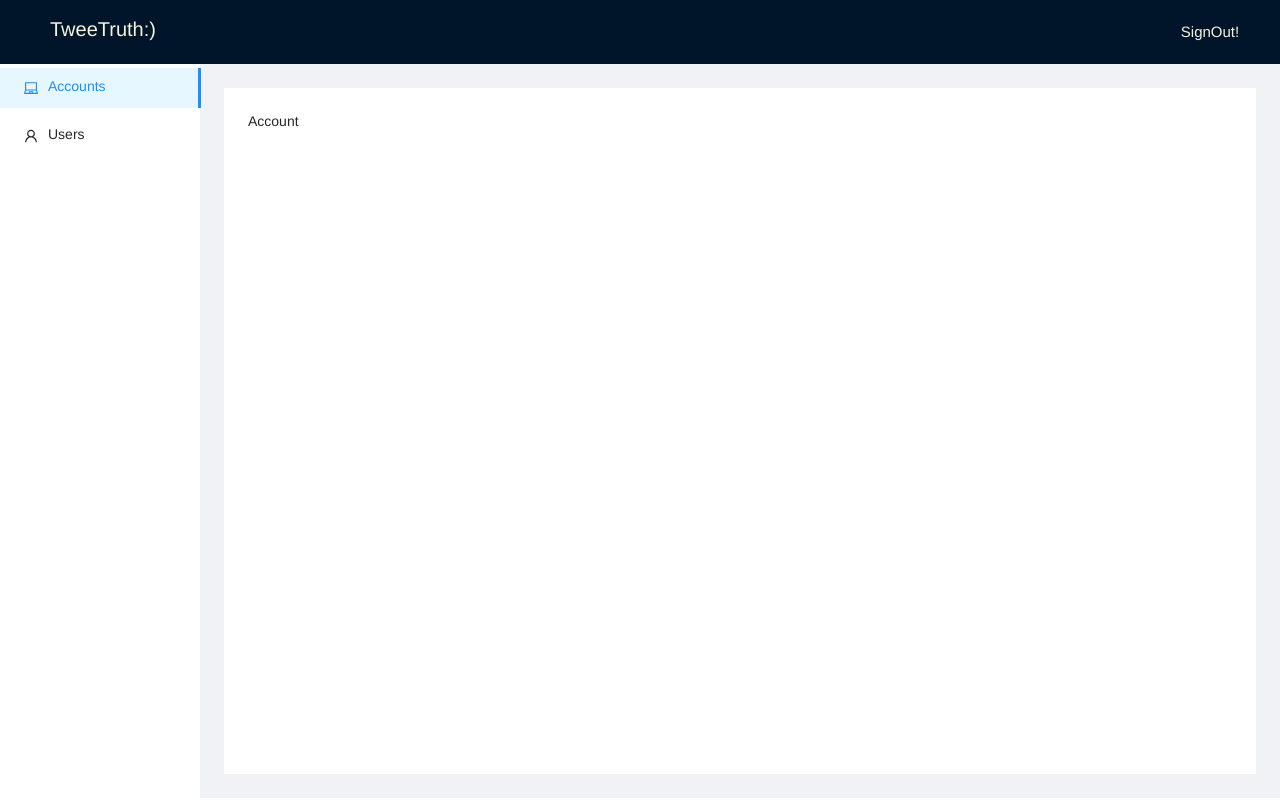
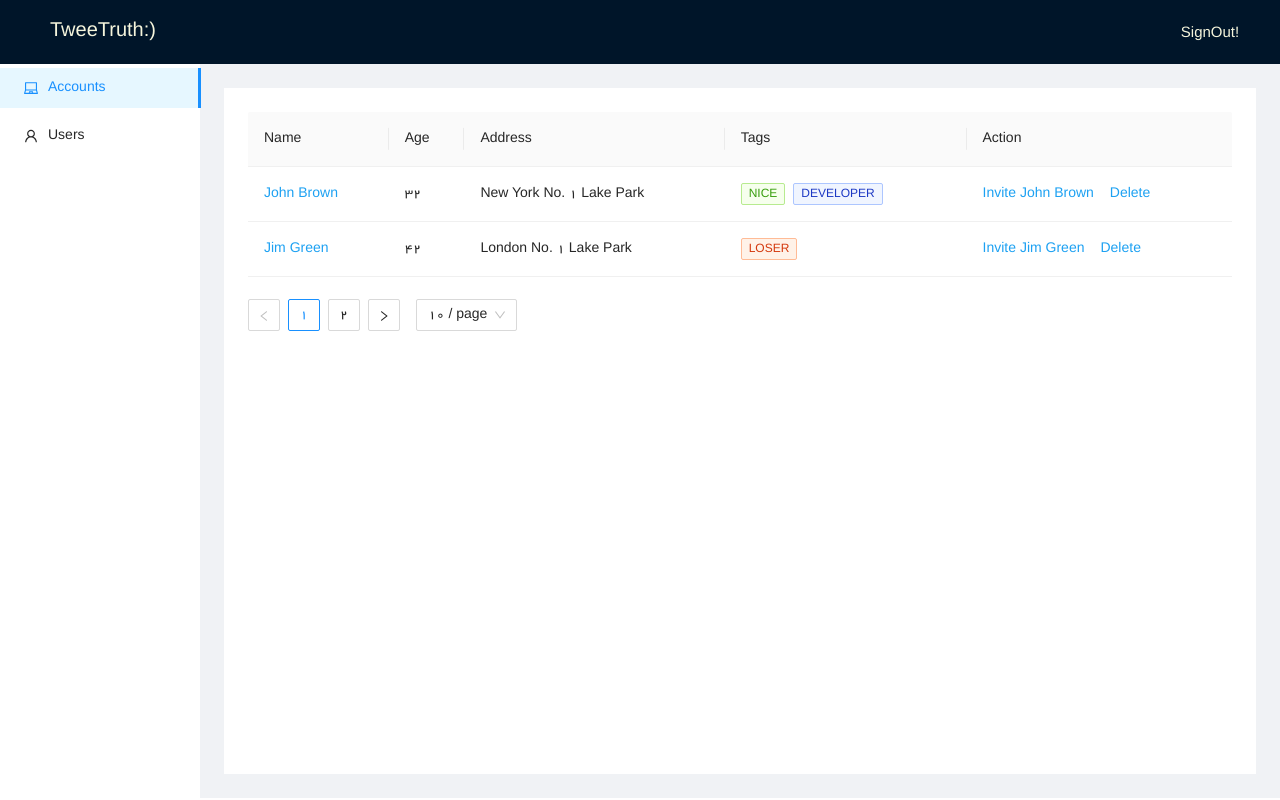
Before and after one commit to shg1998/TweeTruth_Frontend, a React (Create React App) app: page /app in a window 1280 px wide. Built offline with nearby package versions, Linux system fonts and the light colour scheme; sample sign-in values are in the browser's storage; what i18next-xhr-backend would draw is missing.

Commit message:
added pagination basicaly:)

```diff
--- /dev/null
+++ b/src/api/api_accounts.ts
@@ -0,0 +1 @@
+import { getAxiosBase } from "./index";
--- a/src/components/Accounts/index.tsx
+++ b/src/components/Accounts/index.tsx
@@ -1,7 +1,110 @@
+import { Space, Table, Tag, Pagination } from "antd";
+import type { ColumnsType } from "antd/es/table";
 import React from "react";
+import type { PaginationProps } from "antd";
+
+interface DataType {
+  key: string;
+  name: string;
+  age: number;
+  address: string;
+  tags: string[];
+}
+
+const columns: ColumnsType<DataType> = [
+  {
+    title: "Name",
+    dataIndex: "name",
+    key: "name",
+    render: (text) => <a>{text}</a>,
+  },
+  {
+    title: "Age",
+    dataIndex: "age",
+    key: "age",
+  },
+  {
+    title: "Address",
+    dataIndex: "address",
+    key: "address",
+  },
+  {
+    title: "Tags",
+    key: "tags",
+    dataIndex: "tags",
+    render: (_, { tags }) => (
+      <>
+        {tags.map((tag) => {
+          let color = tag.length > 5 ? "geekblue" : "green";
+          if (tag === "loser") {
+            color = "volcano";
+          }
+          return (
+            <Tag color={color} key={tag}>
+              {tag.toUpperCase()}
+            </Tag>
+          );
+        })}
+      </>
+    ),
+  },
+  {
+    title: "Action",
+    key: "action",
+    render: (_, record) => (
+      <Space size="middle">
+        <a>Invite {record.name}</a>
+        <a>Delete</a>
+      </Space>
+    ),
+  },
+];
+
+const data: DataType[] = [
+  {
+    key: "1",
+    name: "John Brown",
+    age: 32,
+    address: "New York No. 1 Lake Park",
+    tags: ["nice", "developer"],
+  },
+  {
+    key: "2",
+    name: "Jim Green",
+    age: 42,
+    address: "London No. 1 Lake Park",
+    tags: ["loser"],
+  },
+];
 
 const Accounts: React.FC = () => {
-  return <>Account</>;
+
+  const onShowSizeChange: PaginationProps["onShowSizeChange"] = (
+    current,
+    pageSize
+  ) => {
+    console.log(current, pageSize);
+  };
+
+  const onChange: PaginationProps["onChange"] = (
+    page: number,
+    pageSize: number
+  ) => {
+    console.log(page,pageSize)
+  };
+
+  return (
+    <>
+      <Table columns={columns} dataSource={data} pagination={false} />
+      <br />
+      <Pagination
+        showSizeChanger
+        onShowSizeChange={onShowSizeChange}
+        onChange={onChange}
+        total={20}
+      />
+    </>
+  );
 };
 
 export default Accounts;
```
